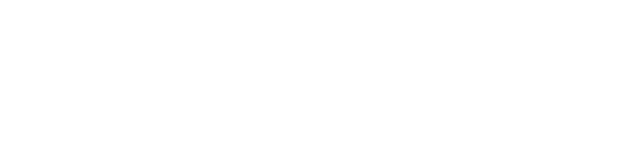
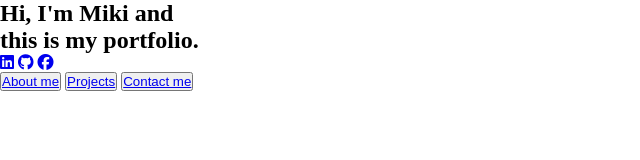
Before and after one commit to M-123-456/my-portfolio, a plain HTML site: page index.html in a window 1280 px wide. Shown: the top 160 px of the page, without its empty margins (0-640 px from the left). Drawn offline with Linux system fonts and the light colour scheme.

Commit message:
links in first page added

```diff
--- a/index.html
+++ b/index.html
@@ -5,18 +5,41 @@
     <meta http-equiv="X-UA-Compatible" content="IE=edge" />
     <meta name="viewport" content="width=device-width, initial-scale=1.0" />
     <link rel="stylesheet" href="style.css" />
+    <script
+      src="https://kit.fontawesome.com/d6602f11f6.js"
+      crossorigin="anonymous"
+    ></script>
     <title>My Portfolio</title>
   </head>
   <body>
     <main>
       <!-- Start page -->
-      <section></section>
+      <section>
+        <h1>
+          Hi, I'm Miki and<br />
+          this is my portfolio.
+        </h1>
+        <div>
+          <a href="https://www.linkedin.com/in/miki-gerlach-316875216/"
+            ><i class="fa-brands fa-linkedin"></i
+          ></a>
+          <a href="https://github.com/M-123-456"
+            ><i class="fa-brands fa-github"></i
+          ></a>
+          <a href="#"><i class="fa-brands fa-facebook"></i></a>
+        </div>
+        <div>
+          <button><a href="#about">About me</a></button>
+          <button><a href="#projects">Projects</a></button>
+          <button><a href="#contact">Contact me</a></button>
+        </div>
+      </section>
       <!-- About me -->
-      <section></section>
+      <section id="about"></section>
       <!-- Projects -->
-      <section></section>
+      <section id="projects"></section>
       <!-- Contact me -->
-      <section></section>
+      <section id="contact"></section>
     </main>
   </body>
 </html>
--- a/style.css
+++ b/style.css
@@ -0,0 +1,9 @@
+* {
+  margin: 0;
+  padding: 0;
+  box-sizing: border-box;
+}
+
+section {
+  min-height: 100vh;
+}
```
